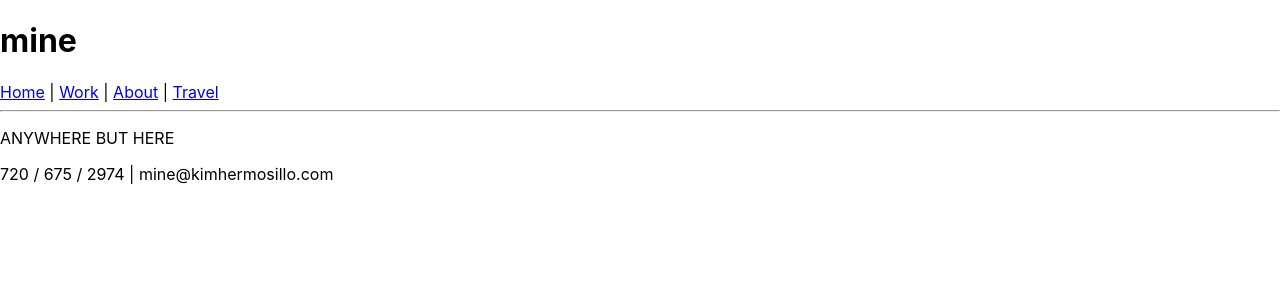
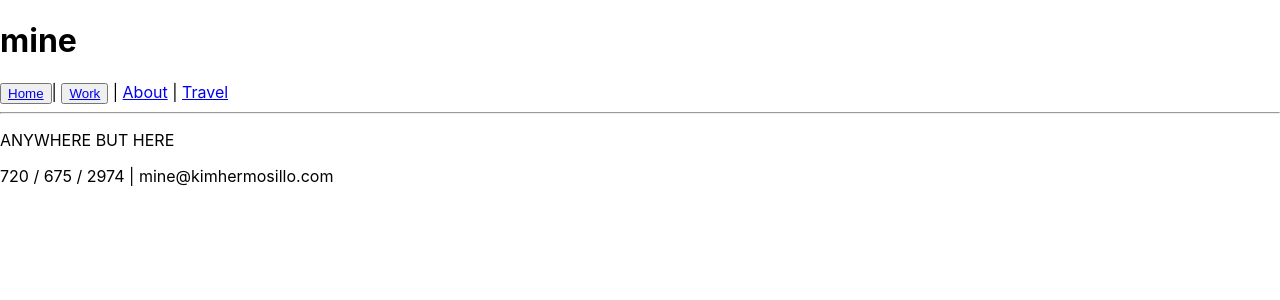
Before and after one commit to kimhermosillo/kimhermosillo, a React (Create React App) app: page / in a window 1280 px wide. Shown: the top 300 px of the page. Built offline with nearby package versions, Linux system fonts and the light colour scheme.

Commit message:
Added materialize for styling

```diff
--- a/package.json
+++ b/package.json
@@ -3,6 +3,7 @@
   "version": "0.1.0",
   "private": true,
   "dependencies": {
+    "@material-ui/core": "^3.9.0",
     "react": "^16.7.0",
     "react-dom": "^16.7.0",
     "react-router-dom": "^4.3.1",
--- a/src/components/Nav.js
+++ b/src/components/Nav.js
@@ -13,7 +13,7 @@ function BasicExample() {
     return (
         <Router>
             <div>
-                <Link to="/">Home</Link> | <Link to='/Work'>Work</Link> | <Link to="/About">About</Link>  | <Link to="/Travel">Travel</Link>
+               <button onClick={this}><Link to="/">Home</Link> </button>| <button><Link to='/Work'>Work</Link></button> | <Link to="/About">About</Link>  | <Link to="/Travel">Travel</Link>
                 <hr />
                 <Route exact path="/" component={Home} />
                 <Route path='/Work' component={Work} />
--- a/src/components/Spain.js
+++ b/src/components/Spain.js
@@ -11,7 +11,7 @@ class Spain extends Component {
         A beautiful country. Choose between Barcelona or Madrid to view my adventures.
 
         <Router>
-            <div>
+            <div className='spain'>
                 <Link to="/barcelona">Barcelona</Link> | <Link to='/madrid'>Madrid</Link>
                 <hr />
                 <Route exact path="/barcelona" component={Barcelona} />
```
Also changed, not shown: 1 other file (tests, documents, lock files or other folders).
